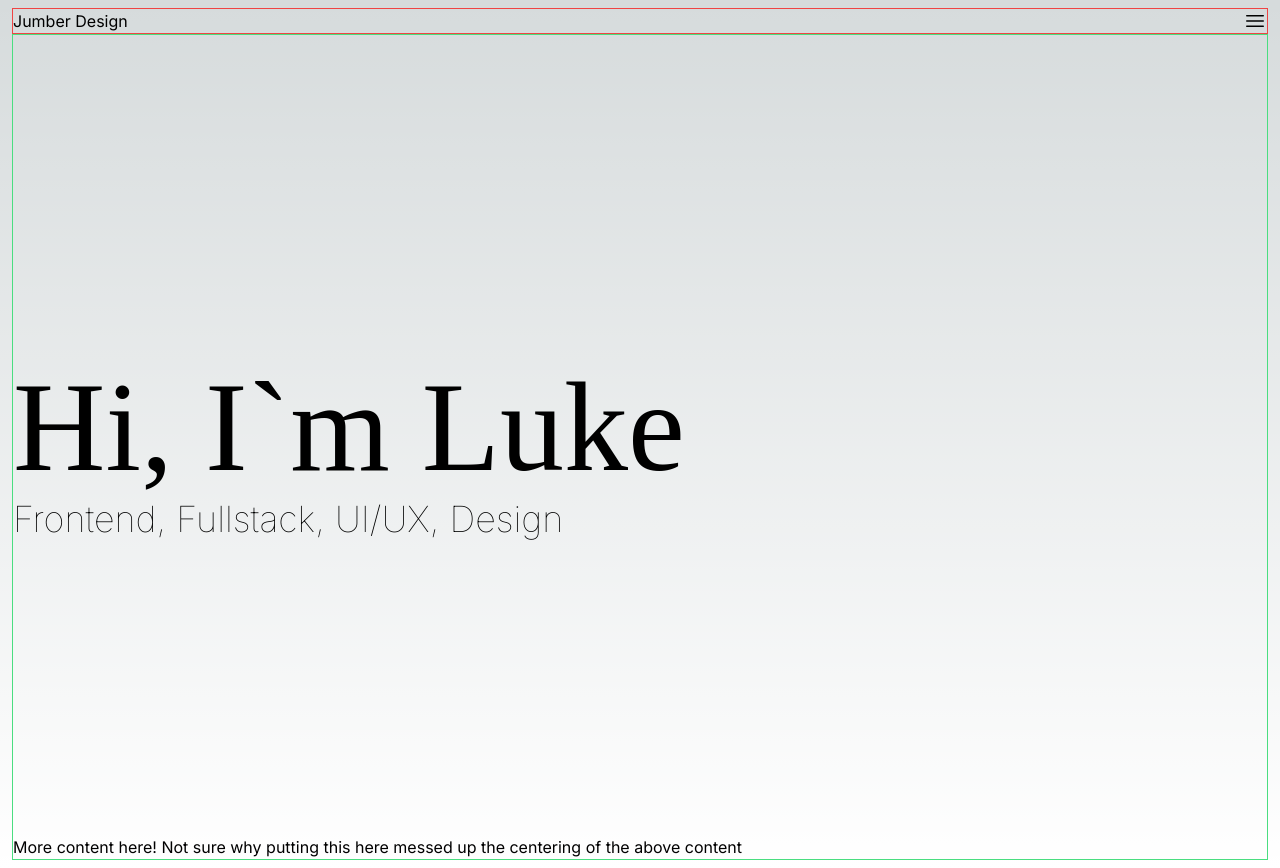
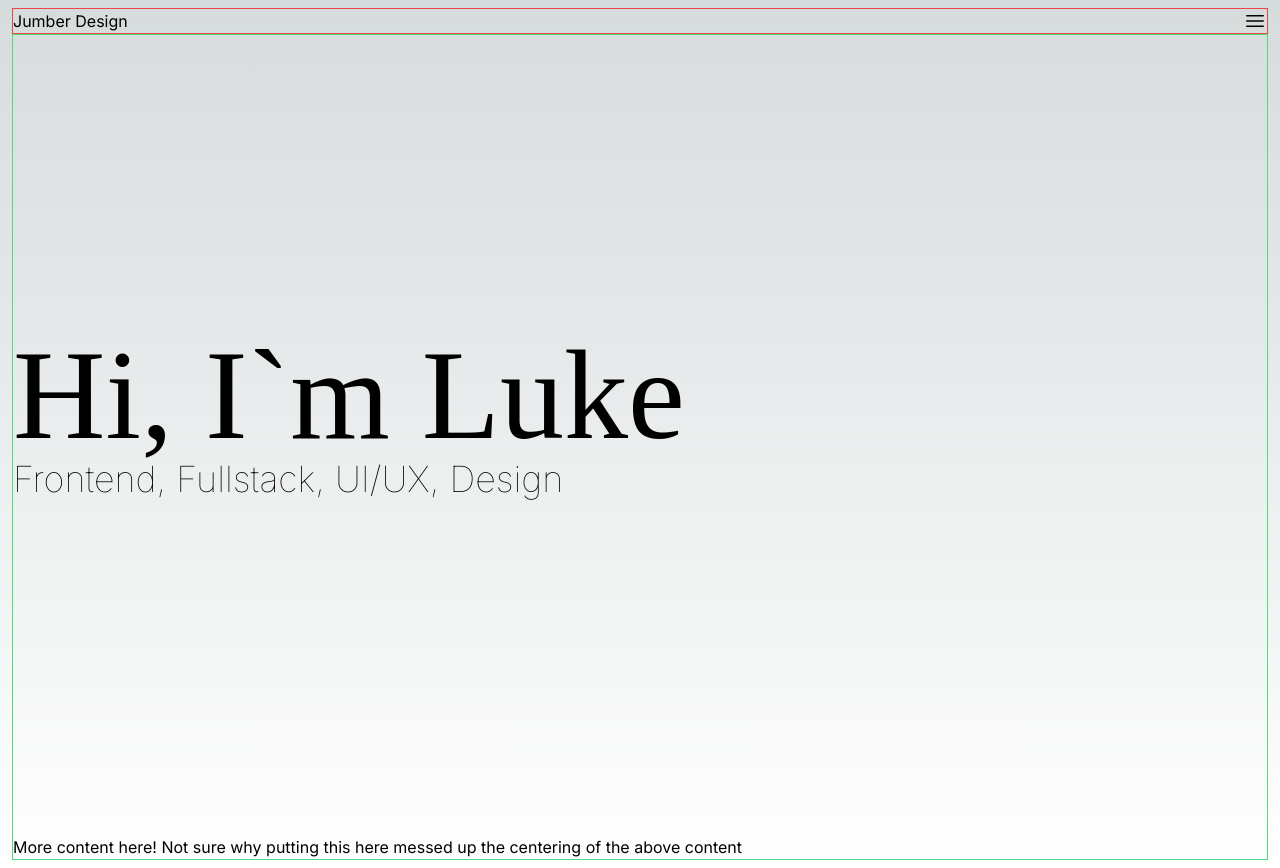
Before and after one commit to RLjumber/Personal-Portfolio, a Next.js app: page / in a window 1280 px wide. Built offline with nearby package versions, Linux system fonts and the light colour scheme; a web font is replaced by a local one.

Commit message:
MINOR change

```diff
--- a/src/app/page.js
+++ b/src/app/page.js
@@ -6,8 +6,8 @@ export default function Home() {
       <Header />
       <div class="border border-green-400">
 
-        <div class="h-screen flex flex-col justify-center pt-8">
-          <h1 class="font-display text-9xl pb-2" >Hi, I`m Luke</h1>
+        <div class="h-screen flex flex-col justify-center pb-10">
+          <h1 class="font-display text-9xl" >Hi, I`m Luke</h1>
           <h2 class="font-thin text-4xl">Frontend, Fullstack, UI/UX, Design</h2>
         </div>
 
```
